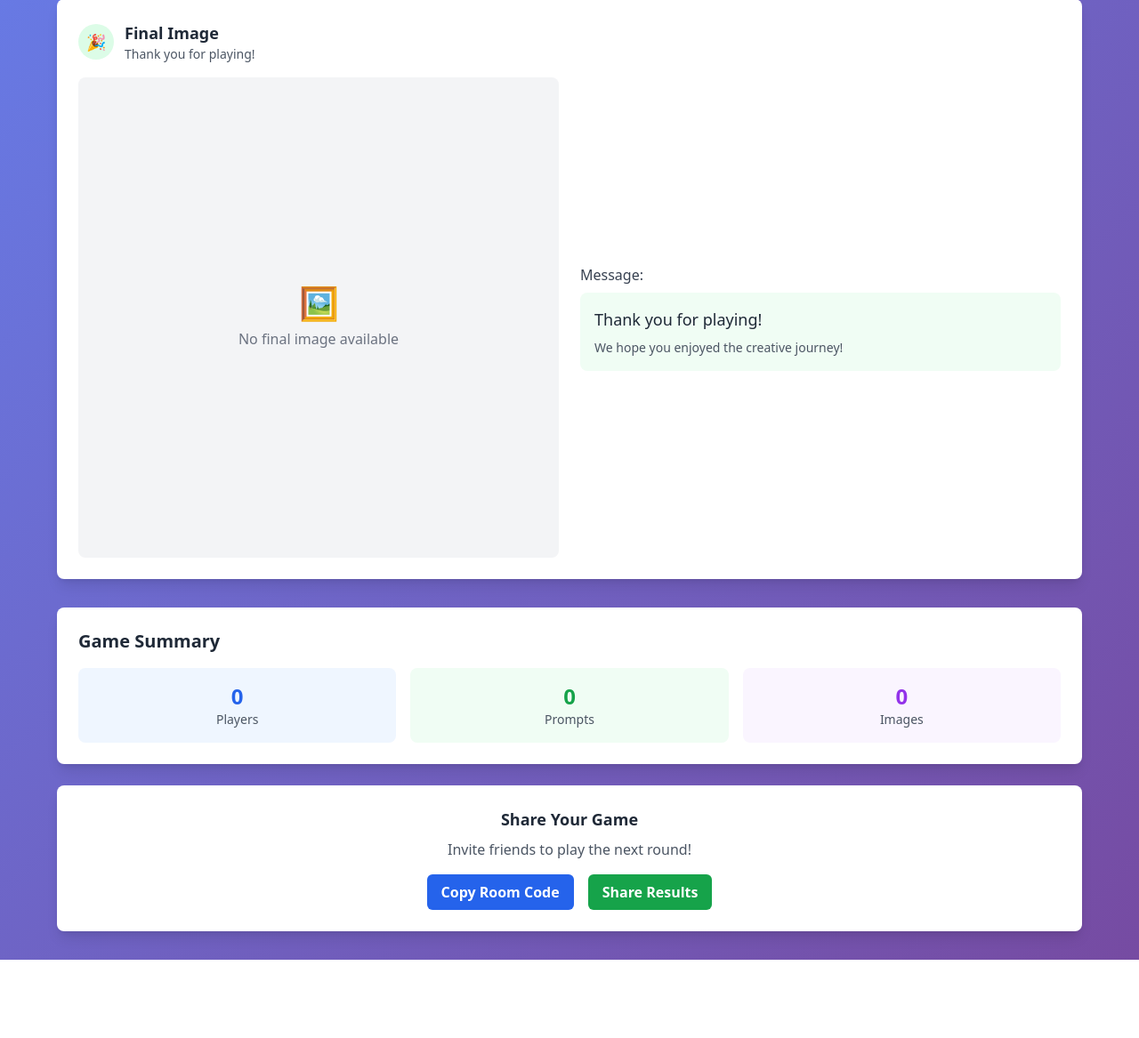
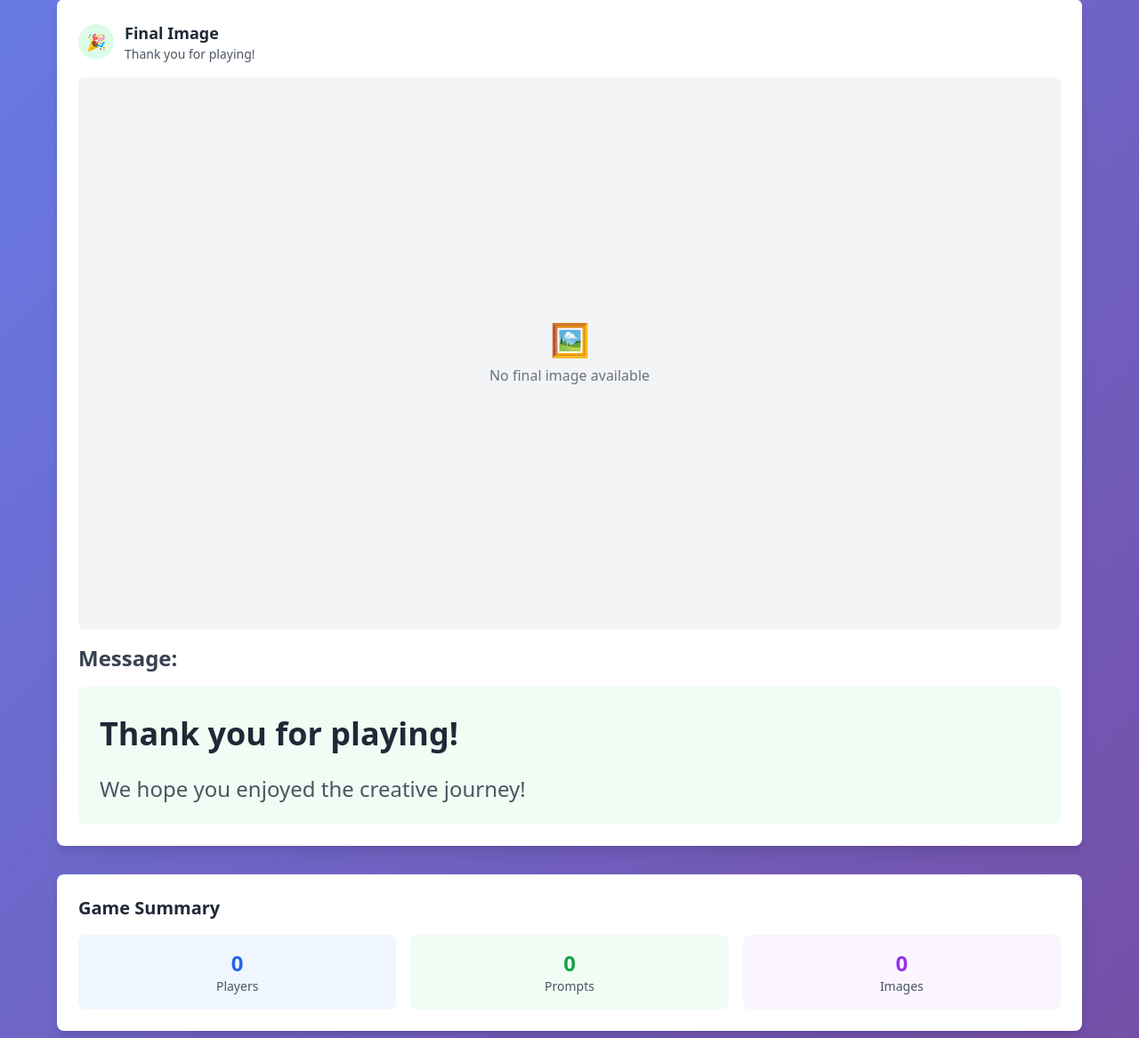
Before and after one commit to windigo216/teleprompt, a Flask app: template templates/results.html in a window 1280 px wide. Shown: the part 229-1396 px from the top of the page at 89% size. Before the commit the page ends 1308 px from the top, so only its background shows below. Run offline with Flask 3, Linux system fonts and the light colour scheme; the template is opened without the code that fills it, so the values that code supplies are empty; some libraries are stand-ins or nearby versions.

Commit message:
v1 DONE LETS GO

```diff
--- a/app.py
+++ b/app.py
@@ -257,8 +257,8 @@ def start_game(room_code):
 
     # Always use stock1.svg for player 1
     # CHANGE THIS TO THE DOMAIN OF THE SERVER
-    domain = 'http://localhost:8000'
-    starting_image = f'{domain}/static/img/stock1.svg'
+    # domain = 'http://localhost:8000'
+    starting_image = f'static/img/stock1.svg'
 
     games[room_code] = {
         'id': game_id,
--- a/templates/results.html
+++ b/templates/results.html
@@ -42,9 +42,9 @@
                             </div>
                         </div>
 
-                        <div class="grid grid-cols-1 md:grid-cols-2 gap-6">
+                        <div class="space-y-4">
                             <!-- Image -->
-                            <div class="aspect-square bg-gray-100 rounded-lg overflow-hidden">
+                            <div class="aspect-video bg-gray-100 rounded-lg overflow-hidden">
                                 {% if i < game.images|length and game.images[i] %}
                                 <img src="/{{ game.images[i].path }}"
                                      alt="Generated image for round {{ i + 1 }}"
@@ -60,13 +60,13 @@
                             </div>
 
                             <!-- Prompt -->
-                            <div class="flex flex-col justify-center">
-                                <h4 class="text-md font-medium text-gray-700 mb-2">Prompt:</h4>
-                                <div class="bg-gray-50 rounded-lg p-4">
+                            <div>
+                                <h4 class="text-2xl font-bold text-gray-700 mb-4">Prompt:</h4>
+                                <div class="bg-gray-50 rounded-lg p-6">
                                     {% if i < game.prompts|length and game.prompts[i] %}
-                                    <p class="text-gray-800 italic">"{{ game.prompts[i].text }}"</p>
+                                    <p class="text-4xl text-gray-800 italic font-medium leading-relaxed">"{{ game.prompts[i].text }}"</p>
                                     {% else %}
-                                    <p class="text-gray-500 italic">No prompt provided (timeout)</p>
+                                    <p class="text-4xl text-gray-500 italic font-medium">No prompt provided (timeout)</p>
                                     {% endif %}
                                 </div>
                             </div>
@@ -92,9 +92,9 @@
                             </div>
                         </div>
 
-                        <div class="grid grid-cols-1 md:grid-cols-2 gap-6">
+                        <div class="space-y-4">
                             <!-- Final Image -->
-                            <div class="aspect-square bg-gray-100 rounded-lg overflow-hidden">
+                            <div class="aspect-video bg-gray-100 rounded-lg overflow-hidden">
                                 {% if game.images|length > 0 and game.images[-1] %}
                                 <img src="/{{ game.images[-1].path }}"
                                      alt="Final generated image"
@@ -110,11 +110,11 @@
                             </div>
 
                             <!-- Thank You Message -->
-                            <div class="flex flex-col justify-center">
-                                <h4 class="text-md font-medium text-gray-700 mb-2">Message:</h4>
-                                <div class="bg-green-50 rounded-lg p-4">
-                                    <p class="text-gray-800 text-lg font-medium">Thank you for playing!</p>
-                                    <p class="text-gray-600 text-sm mt-2">We hope you enjoyed the creative journey!</p>
+                            <div>
+                                <h4 class="text-2xl font-bold text-gray-700 mb-4">Message:</h4>
+                                <div class="bg-green-50 rounded-lg p-6">
+                                    <p class="text-4xl text-gray-800 font-bold leading-relaxed">Thank you for playing!</p>
+                                    <p class="text-2xl text-gray-600 font-medium mt-4">We hope you enjoyed the creative journey!</p>
                                 </div>
                             </div>
                         </div>
```
Also changed, not shown: static/generated/1111a6e7-e4e1-47b8-8d2f-8d97a901e15c.png (added), static/generated/1e295a56-009a-47a6-81d6-a7973662492e.png (added), static/generated/2d7256ef-692d-4e9d-8e04-11a649eb5bec.png (added), static/generated/31ee1307-09da-4b85-8908-863f1d9caeb2.png (added), 6 other files.
